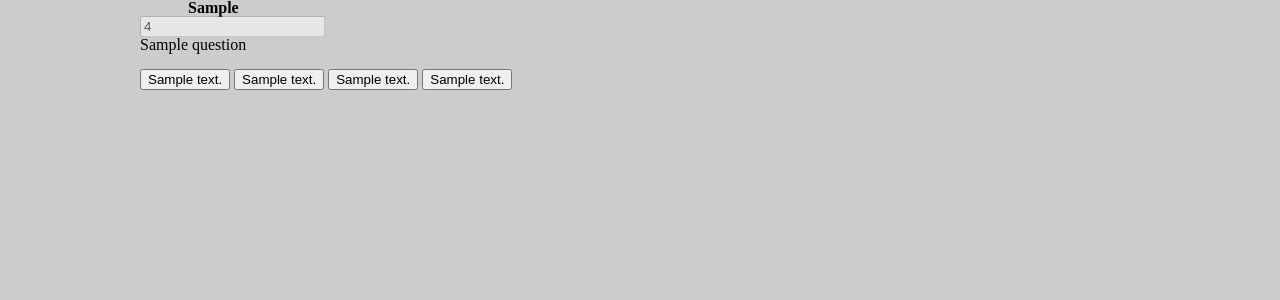
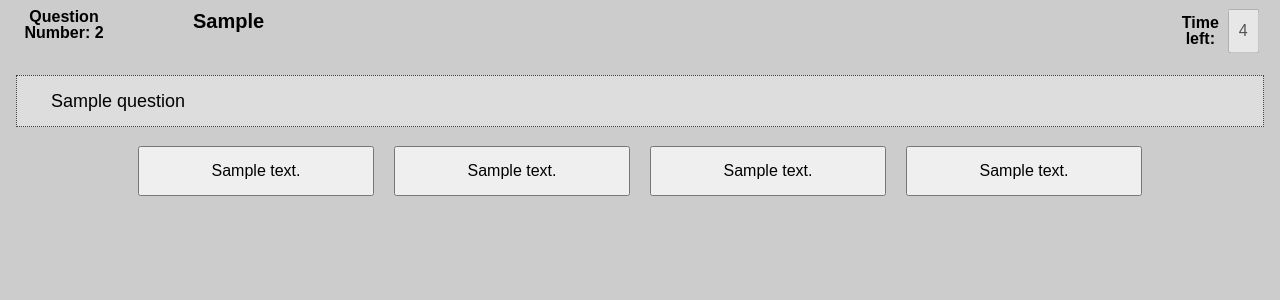
Before and after one commit to binaudecimal/alcquiz, a PHP site: page /quiz-take in a window 1280 px wide. Shown: the part 60-360 px from the top of the page. Run offline with PHP 8.4, Linux system fonts and the light colour scheme; the visitor is signed in with stand-in values (Sample User, id 1); tables that the repository leaves empty hold one stand-in row (values such as "Sample post").

Commit message:
webhost remaining, some css fix

```diff
--- a/classes/Database.php
+++ b/classes/Database.php
@@ -186,6 +186,20 @@
 			}
 		}
 
+		public static function selectQuestionNumber($qinstance_id){
+			$pdo = self::connect();
+			try {
+
+			  $pdo->setAttribute(PDO::ATTR_ERRMODE, PDO::ERRMODE_EXCEPTION);
+			  $statement = $pdo->prepare("select count(*) from answer_instance where qinstance_id = ? and weighted_score is not null");
+				$statement->execute(array($qinstance_id));
+				return $statement->fetch()[0]+1;
+			} catch (Exception $e) {
+			  	$pdo->rollBack();
+					return false;
+			}
+		}
+
 		public static function updateScores($weighted_score, $ainstance_id){
 			$pdo = self::connect();
 			try {
--- a/style.css
+++ b/style.css
@@ -451,7 +451,8 @@ header .nav-login a {
 .student-home-wrapper {
   display: grid;
   width: 100%;
-  height: auto;
+  height: 100%;
+  margin: 1em;
   grid-template-rows: 100%;
   grid-template-columns: 25% 50% 25%;
   grid-template-areas:
@@ -460,7 +461,7 @@ header .nav-login a {
 
 .quiz-button-left {
   grid-area: buttons-left;
-  display:grid;
+  display: grid;
   grid-gap: 1em 0;
   margin:auto;
   grid-template-columns: 1fr;
@@ -670,3 +671,106 @@ header .nav-login a {
   font-family: arial;
   font-size: 16px;
 }
+
+/*  Quiz take */
+.quiz-take-wrapper {
+  display: grid;
+  grid-template-columns: 1fr 8fr 1fr;
+  grid-template-rows: 2fr 3fr 2fr;
+  grid-template-areas:
+  "question-number question-region question-timer"
+  "question-question question-question question-question"
+  "question-answers question-answers question-answers"
+  ;
+  width: 100%;
+}
+
+.question-answers {
+  grid-area: question-answers;
+  display: flex;
+
+  padding: 3px;
+  width: 80%;
+  height: minmax(100px, auto);
+  margin: 0 auto;
+}
+.question-answers button {
+  float:left;
+  display: inline;
+  margin: 0 1%;
+  padding: 3px;
+  width: 100%;
+  height: 100%;
+  text-decoration: none;
+  text-align: center;
+  font-family: arial;
+  font-size: 16px;
+}
+
+.question-question {
+  grid-area: question-question;
+  display: block;
+  padding: 1em;
+  margin: 1em;
+  border: 1px dotted #414141;
+  background: #ddd;
+}
+
+.question-question p {
+  font-family: arial;
+  font-size: 18px;
+  text-align: left;
+  padding-left: 1em;
+}
+.question-number {
+  grid-area: question-number;
+  display: block;
+  float: left;
+  margin: 1px 1em;
+  padding: 5px
+}
+
+.question-number h4 {
+  font-family: arial;
+  font-size: 16px;
+  width: auto;
+  height: 100%;
+  margin: 0 auto;
+  text-align: center;
+}
+
+.question-region {
+  grid-area: question-region;
+  display: block;
+}
+.question-region h2 {
+  margin: 5px;
+  padding: 3px;
+  padding-left: 3em;
+  font-family: arial;
+  font-size: 20px;
+  text-align: left;
+}
+.question-timer {
+  grid-area: question-timer;
+  display: flex;
+  margin: 1px 1em;
+  padding: 5px;
+}
+
+.question-timer input {
+  display: inline;
+  width: 30%;
+  font-family: arial;
+  font-size: 16px;
+  text-align: center;
+}
+
+.question-timer h4 {
+  display: inline;
+  width: 70%;
+  font-family: arial;
+  font-size: 16px;
+  text-align: center;
+  margin: auto;
+}
--- a/views/quiz-take.php
+++ b/views/quiz-take.php
@@ -7,9 +7,10 @@
 	$answers = array($question_row['answer_correct'],$question_row['answer_wrong1'],$question_row['answer_wrong2'],$question_row['answer_wrong3']);
 	shuffle($answers);
 	$timer = $qinstance_row['duration'];
+	$question_number = Controller::selectQuestionNumber($qinstance_id);
+	//var_dump($question_number);
 ?>
 <script>
-
 	$(document).ready(function(){
 		var x = <?php echo $timer; ?>;
 		$('#timer').val(x);
@@ -29,14 +30,26 @@
 		});
 	});
 </script>
-<div class='main-wrapper'>
-	<div class='question-space'>
-		<h4 class='question-region'><?php  echo $question_row['region'];?></h4>
-		<form action='quiz-answer' method='POST' class='answer-form'>
-			<input type='text' disabled='true' name='timer' value'<?php echo $timer;?>' id='timer'>
+<form action='quiz-answer' method='POST' class='answer-form'>
+<div class='quiz-take-wrapper'>
+	<div class='question-number'>
+		<!-- Question number here -->
+		<h4>Question Number: <?php echo $question_number;?></h4>
+	</div>
+	<div class='question-region'>
+		<h2 class='question-region'><?php  echo $question_row['region'];?></h2>
+	</div>
+
+	<div class='question-timer'>
+		<h4>Time left:</h4>
+		<input type='text' disabled='true' name='timer' value'<?php echo $timer;?>' id='timer'>
+	</div>
+	<div class='question-question'>
+		<p> <?php echo $question_row['question']; ?></p>
+	</div>
+
+	<div class='question-answers'>
 			<input type='hidden' value='' name='answer' id='answer-value'>
-			<p> <?php echo $question_row['question']; ?></p>
-			<br>
 			<button class='answer' type='button' accesskey="z"><?php echo $answers[0]?></button>
 			<button class='answer' type='button' accesskey="x"><?php echo $answers[1]?></button>
 			<button class='answer' type='button' accesskey="c"><?php echo $answers[2]?></button>
```
